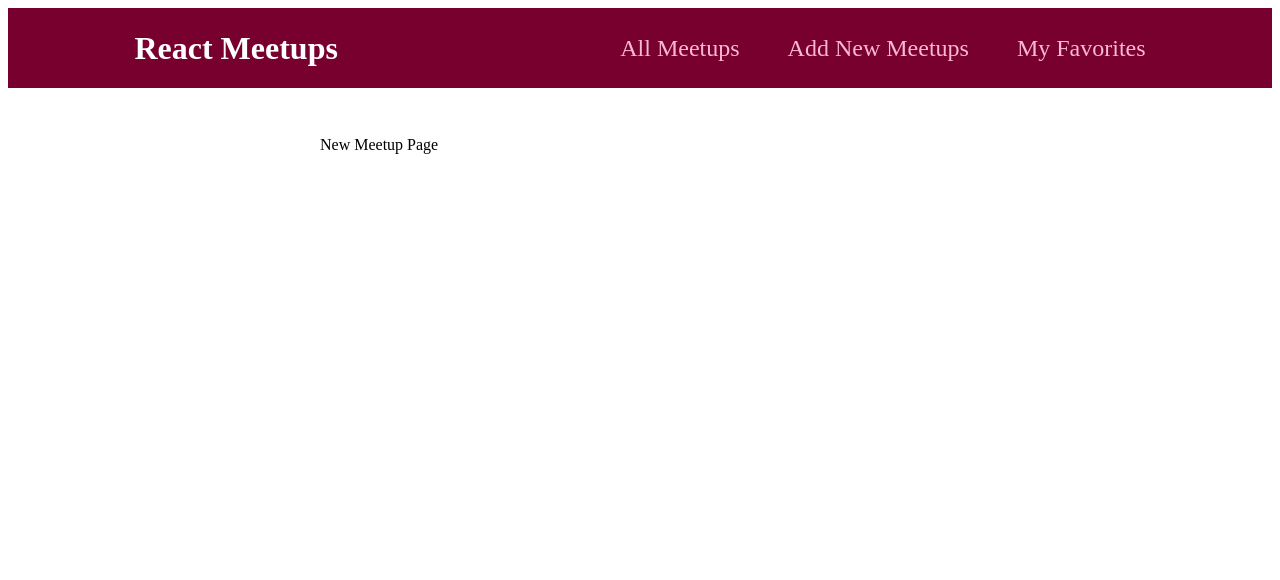
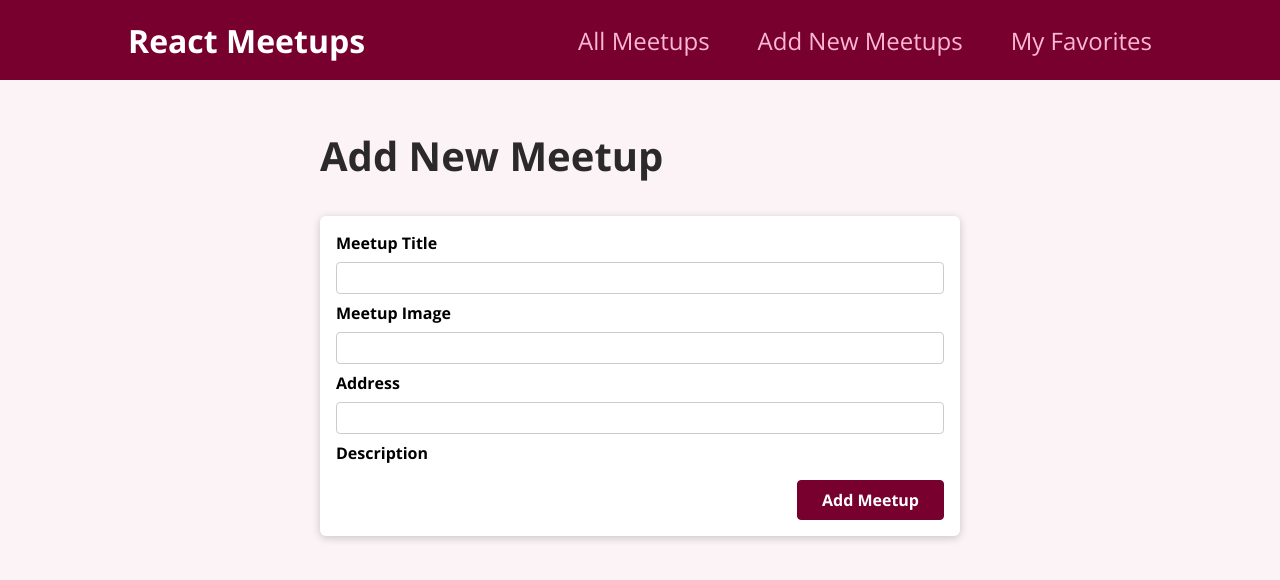
Before and after one commit to danielmishan85/React-Meetups, a React (Create React App) app: page /new-meetup in a window 1280 px wide. Shown: the top 580 px of the page. Built offline with nearby package versions, Linux system fonts and the light colour scheme.

Commit message:
added a form

```diff
--- a/src/components/layout/MainNavigation.module.css
+++ b/src/components/layout/MainNavigation.module.css
@@ -1,5 +1,5 @@
 .header {
-  width: 80%;
+  width: 100%;
   height: 5rem;
   display: flex;
   align-items: center;
--- /dev/null
+++ b/src/components/meetups/NewMeetupForm.js
@@ -0,0 +1,32 @@
+import clsses from './NewMeetupForm.module.css';
+import Card from '../ui/Card';
+
+function NewMeetupForm() {
+  return (
+    <Card>
+      <form className={clsses.form}>
+        <div className={clsses.control}>
+          <label htmlFor='title'>Meetup Title</label>
+          <input type='text' required id='title' />
+        </div>
+        <div className={clsses.control}>
+          <label htmlFor='image'>Meetup Image</label>
+          <input type='url' required id='image' />
+        </div>
+        <div className={clsses.control}>
+          <label htmlFor='address'>Address</label>
+          <input type='text' required id='address' />
+        </div>
+        <div className={clsses.control}>
+          <label htmlFor='description'>Description</label>
+          <textare id='description' required rows='5'></textare>
+        </div>
+        <div className={clsses.actions}>
+          <button>Add Meetup</button>
+        </div>
+      </form>
+    </Card>
+  );
+}
+
+export default NewMeetupForm;
--- /dev/null
+++ b/src/components/meetups/NewMeetupForm.module.css
@@ -0,0 +1,45 @@
+.form {
+  padding: 1rem;
+}
+
+.control {
+  margin-bottom: 0.5rem;
+}
+
+.control label {
+  display: block;
+  font-weight: bold;
+  margin-bottom: 0.5rem;
+}
+
+.control input,
+.control textarea {
+  display: block;
+  font: inherit;
+  border-radius: 4px;
+  border: 1px solid #ccc;
+  padding: 0.25rem;
+  width: 100%;
+}
+
+.actions {
+  margin-top: 1rem;
+  text-align: right;
+}
+
+.actions button {
+  font: inherit;
+  cursor: pointer;
+  background-color: #77002e;
+  color: white;
+  padding: 0.5rem 1.5rem;
+  border: 1px solid #77002e;
+  border-radius: 4px;
+  font-weight: bold;
+}
+
+.actions button:hover,
+.actions button:active {
+  background-color: #a50e48;
+  border-color: #a50e48;
+}
--- a/src/components/ui/Card.js
+++ b/src/components/ui/Card.js
@@ -1,7 +1,7 @@
 import classes from './Card.module.css';
 
 function Card(props) {
-  return <div className={classes.Card}>{props.children}</div>;
+  return <div className={classes.card}>{props.children}</div>;
 }
 
 export default Card;
--- a/src/index.js
+++ b/src/index.js
@@ -1,6 +1,7 @@
 import React from 'react';
 import ReactDOM from 'react-dom/client';
 import { BrowserRouter } from 'react-router-dom';
+import './index.css';
 
 import App from './App';
 
--- a/src/pages/NewMeetup.js
+++ b/src/pages/NewMeetup.js
@@ -1,5 +1,12 @@
+import NewMeetupForm from '../components/meetups/NewMeetupForm';
+
 function NewMeetupPage() {
-  return <div>New Meetup Page</div>;
+  return (
+    <section>
+      <h1>Add New Meetup</h1>
+      <NewMeetupForm />
+    </section>
+  );
 }
 
 export default NewMeetupPage;
```
